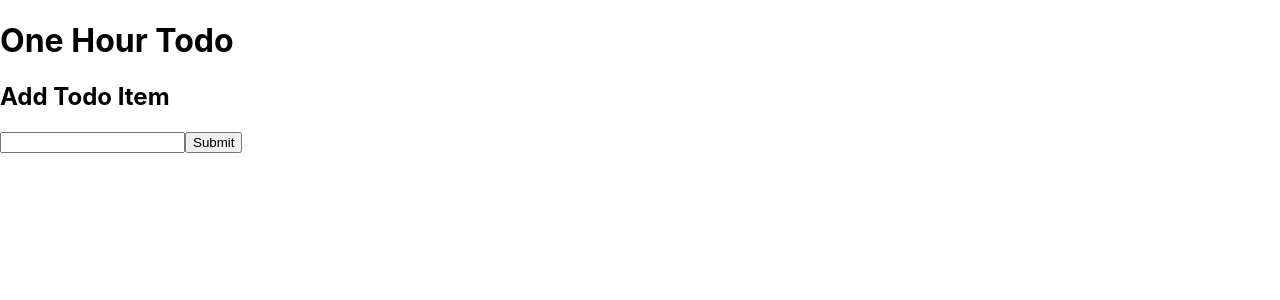
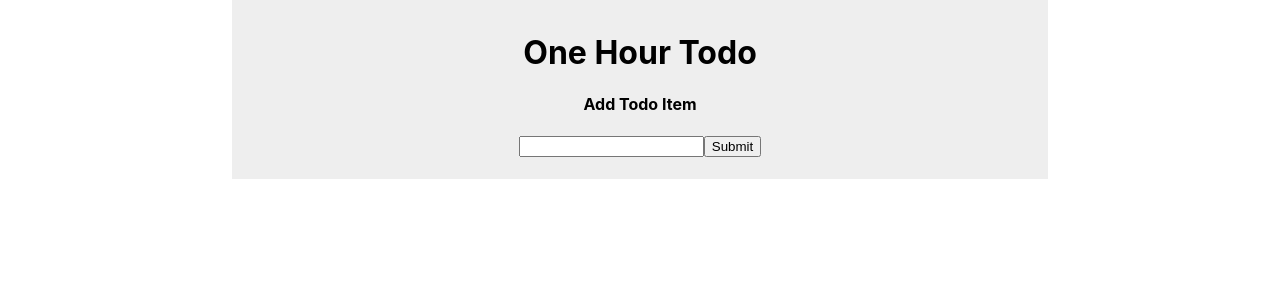
Before and after one commit to skladany/one-hour-todo, a React (Create React App) app: page / in a window 1280 px wide. Shown: the top 300 px of the page. Built offline with nearby package versions, Linux system fonts and the light colour scheme.

Commit message:
Adding quick styles

```diff
--- a/src/App.jsx
+++ b/src/App.jsx
@@ -50,12 +50,13 @@ class App extends React.Component {
       <div className="App">
         <h1>One Hour Todo</h1>
 
-        <h2>Add Todo Item</h2>
+        <h4>Add Todo Item</h4>
         <form onSubmit={this.addItem}>
           <input type="text" ref={this.itemRef} />
           <input type="submit" />
         </form>
 
+        <ol>
           {Object.keys(this.state.items).map(key => (
             <Item
               complete={this.state.items[key].complete}
@@ -65,6 +66,7 @@ class App extends React.Component {
               updateItem={this.updateItem}
             />
           ))}
+        </ol>
       </div>
     );
   }
--- a/src/index.css
+++ b/src/index.css
@@ -1,15 +1,39 @@
 body {
-  margin: 0;
+  margin: 0 auto;
   font-family: -apple-system, BlinkMacSystemFont, "Segoe UI", "Roboto", "Oxygen",
     "Ubuntu", "Cantarell", "Fira Sans", "Droid Sans", "Helvetica Neue",
     sans-serif;
   -webkit-font-smoothing: antialiased;
   -moz-osx-font-smoothing: grayscale;
+  width: 100%;
 }
 
-code {
-  font-family: source-code-pro, Menlo, Monaco, Consolas, "Courier New",
-    monospace;
+.App {
+  max-width: 60%;
+  margin: 0 auto;
+  padding: 12px 24px;
+  background-color: #eee;
+  text-align: center;
+}
+
+ol,
+li {
+  text-align: left;
+}
+
+ol {
+  display: block;
+  list-style-position: inside;
+  margin: 0;
+  padding: 10px 0 0 0;
+}
+
+li {
+  padding: 10px;
+}
+
+li:nth-of-type(even) {
+  background-color: #ddd;
 }
 
 .complete {
```
Also changed, not shown: 1 other file (tests, documents, lock files or other folders). Lines whose indentation alone changed are shown as unchanged.
